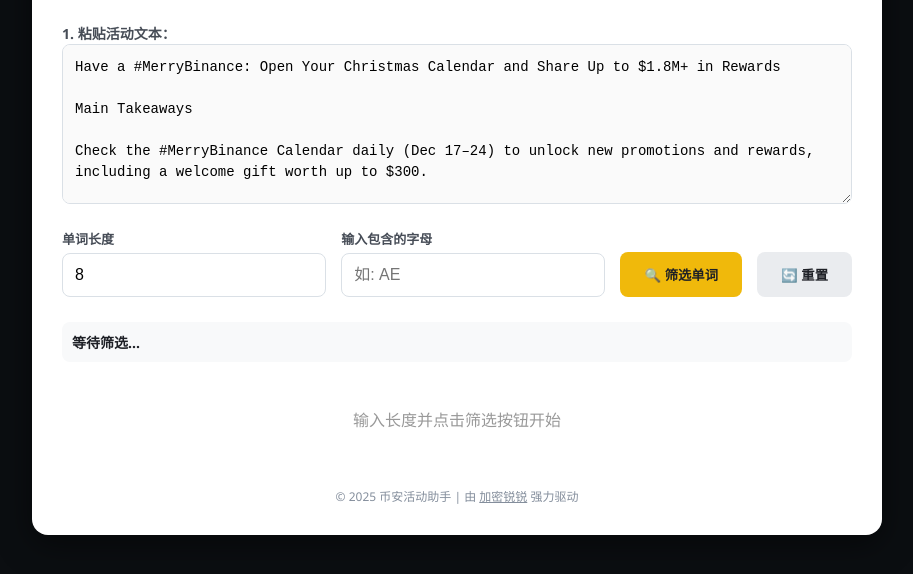
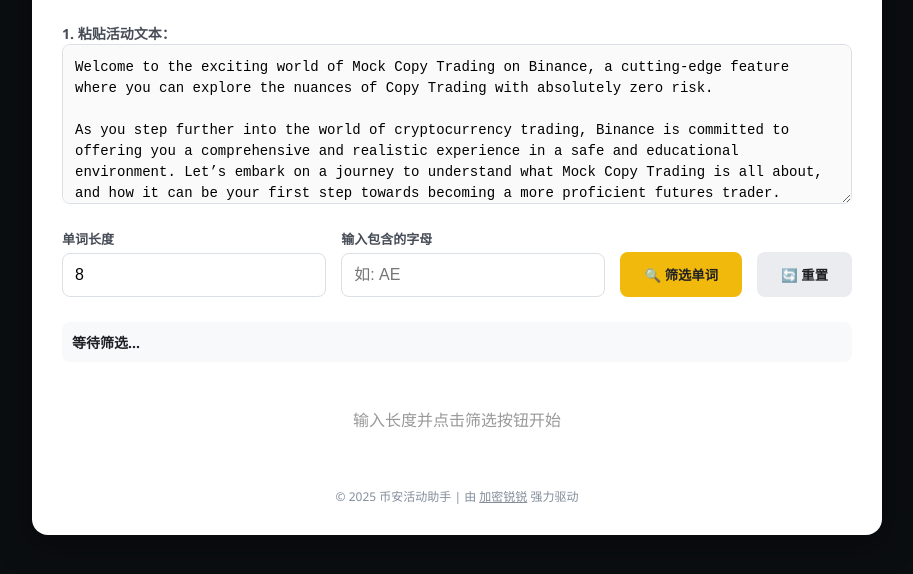
Before and after one commit to 0xrui88/0xrui88.github.io, a plain HTML site: page index.html in a window 1280 px wide. Shown: the part 142-716 px from the top of the page, without its empty margins (183-1096 px from the left). Drawn offline with Linux system fonts and the light colour scheme.

Commit message:
活动更新
update

```diff
--- a/index.html
+++ b/index.html
@@ -190,65 +190,69 @@
     </header>
 
     <label style="font-weight: bold; font-size: 14px; color: var(--binance-gray);">1. 粘贴活动文本：</label>
-    <textarea id="sourceText">Have a #MerryBinance: Open Your Christmas Calendar and Share Up to $1.8M+ in Rewards
+    <textarea id="sourceText">Welcome to the exciting world of Mock Copy Trading on Binance, a cutting-edge feature where you can explore the nuances of Copy Trading with absolutely zero risk.
 
-Main Takeaways
+As you step further into the world of cryptocurrency trading, Binance is committed to offering you a comprehensive and realistic experience in a safe and educational environment. Let’s embark on a journey to understand what Mock Copy Trading is all about, and how it can be your first step towards becoming a more proficient futures trader.
 
-Check the #MerryBinance Calendar daily (Dec 17–24) to unlock new promotions and rewards, including a welcome gift worth up to $300.
+What is Mock Copy Trading?
+Mock Copy Trading on Binance is an innovative feature that simulates the real-world experience of Copy Trading. Armed with a virtual fund of up to $100,000 USDT in test money, you can dive into the dynamic world of crypto futures trading without the worry of actual financial risks. This is an invaluable tool for beginners and experienced traders alike, providing a hands-on approach to learning and honing strategies.
 
-Complete festive missions and activities to grab your share of up to $1.8M+ in rewards.
+Understanding Copy Trading: The Foundation of Mock Copy Trading
+Before diving into Mock Copy Trading, it's crucial to grasp the concept of Copy Trading, the cornerstone of this simulated experience. Copy Trading is an innovative feature offered by Binance Futures, designed to democratize trading by enabling less experienced users to mirror the trades of more seasoned traders, thereby leveraging their knowledge, expertise and strategies.
 
-Stay tuned for more updates during the month on our social media channels.
+How Does Copy Trading Work?
+1. Selection of Lead Traders: You start by choosing a lead trader based on their performance metrics like return on investment, trading history, and strategies.
 
-The holidays are fast approaching, and that means a time to reflect and give back to our amazing community. To celebrate your unwavering support over the past year, we’ve lined up a festive array of activities and rewards—including the #MerryBinance Christmas Calendar.
+2. Automatic Replication: Once you commit to copying a trader, their trades are replicated in your account, with the trade size adjusted according to your investment.
 
-And rest assured, our holiday celebrations are open to everyone, whether you’re new to Binance or an OG user.
+3. Shared Outcomes: As the lead trader earns profits, so do you. Conversely, their losses translate to your losses as well.
 
-Unveiling this Year’s #MerryBinance Christmas Calendar
+For a deeper dive into the intricacies of Copy Trading, how to get started, the benefits it offers, and the critical aspects to consider, we highly recommend visiting our comprehensive Copy Trading Blog. It's an essential read to fully appreciate the dynamics of Copy Trading and how it forms the basis for our Mock Trading feature.
 
-From now until December 24, visit the Christmas Calendar daily to gain access to exclusive promotions and new surprises, with each day offering something unique. Ring in the holidays and head into the new year with your very own share of $1.8M in rewards.
+The Risk-Free World of Mock Copy Trading
+Mock Copy Trading isn't just a feature; it's a comprehensive tool designed to provide you with a practical and risk-free platform to explore the intricacies of futures trading. In this section, we'll delve into the key aspects of Mock Copy Trading, highlighting its educational value, realistic simulation, and the unique opportunities it offers.
 
-How to join the Christmas Calendar
+Educational Experience: Designed for educational purposes, Mock Copy Trading allows you to explore various trading strategies and understand market dynamics without any real investment.
 
-Login to the #MerryBinance Calendar daily.
+Realistic Simulation: Engage in a realistic trading environment that mirrors the actual market conditions, giving you a taste of what real copy trading feels like.
 
-Click an icon card on the calendar to unveil a new promotion, which will be unlocked at 00:00 (UTC) daily.
+Zero Risk, Maximum Learning: With no real money involved, you can experiment, make mistakes, and learn from Lead Traders without the fear of financial loss.
 
-Start day one of your calendar with a free welcome gift worth up to $300 in tokens (depending on your regional eligibility).
+Explore Diverse Strategies: Mock Copy up to 10 lead traders with $10k USDT allocated to each, offering you a broad spectrum of strategies and trading styles.
 
-Please note: Rewards will be distributed according to the terms specified in each promotion. Products and services referred to on the #MerryBinance Calendar may not be available in your region.
+Easy Opt-Out: The Mock Trading feature can be turned off at any time.
 
-👉Claim and open your #MerryBinance welcome gift
+How to Get Started: Your Step-by-Step Guide to Mock Trading
+Engaging in Mock Copy Trading is a straightforward process designed to offer a seamless and educational experience in the world of Copy Trading. Whether you're a beginner or just looking to refine your skills without financial risks, Mock Copy Trading is your ideal platform. Here's a step-by-step guide on how to start Mock Copy Trading on Binance:
 
-Share your Binance resolutions
+1. Create or Log in to Your Binance Account: To begin, log in to your Binance account. If you don't have an account yet, you'll need to create one.
 
-Take part in an exclusive #MerryBinance social giveaway and get a chance to win your share of 2,500 USDC.
+2. Navigate to Copy Trading: Head over to the Copy Trading page by visiting Binance Copy Trading. This is your gateway to exploring the world of Copy Trading.
 
-Here’s how it works:
+3. Explore Lead Traders: On the Copy Trading page, you'll find a list of lead traders. Take your time to review their Return on Investment (ROI), Profit and Loss (PNL), and other vital statistics. For a deeper insight, you can click on each profile to view additional information such as Positions, Position History, Trade History, and so on.
 
-Follow Binance on our social media channels, including X and Instagram.
+4. Initiate Mock Copy Trading: Once you've identified a lead trader you wish to mock copy, click the [mock copy] button. This allocates 10,000 USDT of test money enabling you to observe how your chosen strategy would perform under real market conditions.
 
-Tag a friend and share your Binance resolutions with #MerryBinance.
+5. Follow Multiple Lead Traders: Binance allows you to follow up to 10 lead traders in Mock Copy Trading, with each allocated 10,000 USDT of test money. This enables you to diversify your learning experience across different trading styles and strategies.
 
-Complete a short survey that will be posted on our official X on December 18.
+6. Monitor Your Mock Trading Portfolio: To review your Mock Trading activities, return to the Copy Trading homepage and click on the 'My Copy Trading' banner. On the subsequent page, activate the Mock Copy Trading toggle to view all your mock copy trades, broken down by lead trader, along with your ROI and Unrealized PNL (USDT).
 
-The ten most creative, authentic, and unique responses will take home a festive bag of crypto rewards.
+7. Close Your Mock Trading Portfolio Anytime: You have the flexibility to close a mock copy trading portfolio whenever you wish. Upon closing, the system will display your final ROI and unrealized PNL from the initial mock copy amount of 10,000 USDT. Once a mock portfolio is closed, previous simulated trade data will no longer be displayed.
 
-Stay Close to the Holiday Action
+By following these steps, you can immerse yourself in the practical and risk-free world of Mock Copy Trading on Binance. This feature is designed to provide a comprehensive learning experience, equipping you with the necessary skills and knowledge.
 
-Follow Binance on X, Instagram, Telegram, LinkedIn, and check Binance Square for daily updates on new promotions and surprises.
+Final Thoughts: Your Journey, Your Pace
+Whether you're a beginner eager to learn or an experienced trader looking to refine your skills, Mock Copy Trading on Binance is your first step towards mastering the art of copy trading. Start your risk-free journey today and pave your way to becoming a trading pro!
 
-From all of us at Binance, we hope you have a very #MerryBinance. We can’t wait for you to uncover the surprises, presents, and activities in store for you.
+It's an opportunity to:
 
-👉Visit your #MerryBinance Christmas Calendar
+1. Learn and Experiment: Familiarize yourself with the mechanics of copy trading, test various strategies, and discover what works best for you.
 
-Further Reading
+2. Build Confidence: Gain the confidence needed to engage in real trading by practicing in a risk-free environment.
 
-Your 2025 End-of-Year Holiday Gift Guide With Binance Pay
+3. Sharpen Your Skills: Use Mock Copy Trading as a tool to refine your trading skills, decision-making ability, and understanding of market trends.
 
-Binance Discount Buy – Here's How You Can Buy Crypto Below Market Price or Earn Rewards
-
-Buy Crypto on Binance and Earn Rewards</textarea>
+At Binance, we believe in empowering you with knowledge and tools. Mock Copy Trading isn't just about simulating trades; it's about building a foundation for a successful trading future. Take your time, learn at your own pace, and then move on to real copy trading only when you're ready. With $100K in virtual test funds at your disposal, why wait? Start your Mock Copy Trading journey today - where learning meets opportunity!</textarea>
 
     <div class="controls">
         <div class="input-box">
```
